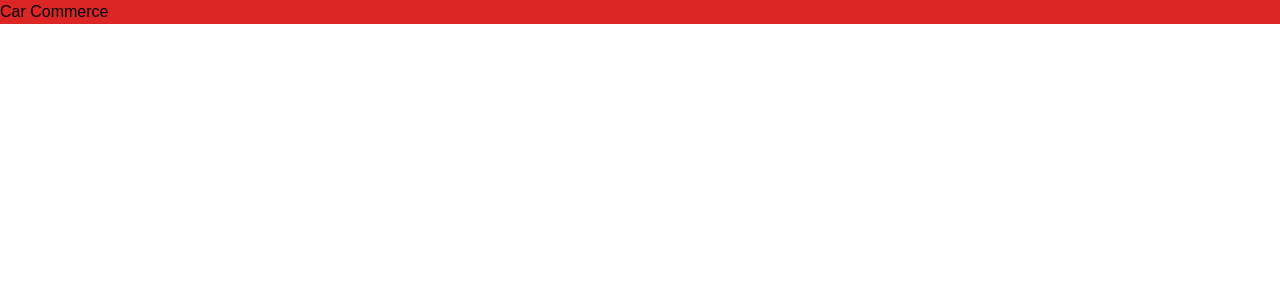
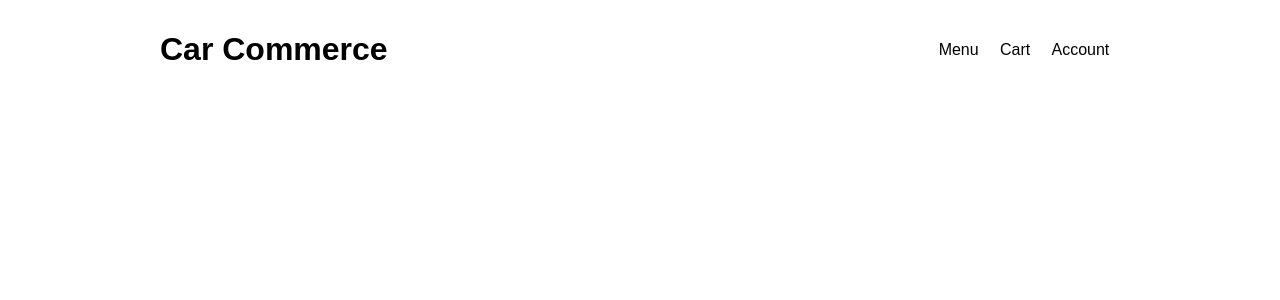
Before and after one commit to Melophylic/car-commerce, a Django app: page / in a window 1280 px wide. Shown: the top 300 px of the page. Run offline with Django 4.2, Linux system fonts and the light colour scheme; style sheets or scripts are compiled from the project's sources.

Commit message:
added css

```diff
--- a/main/static/style.css
+++ b/main/static/style.css
@@ -1,15 +1,34 @@
-@import "tailwindcss/base";
+/* @import "tailwindcss/base";
 
 @import "tailwindcss/components";
 
-@import "tailwindcss/utilities";
+@import "tailwindcss/utilities"; */
 
 .text-2xl {
     font-size: 1.5rem; /* Adjust font size for text-2xl class */
     font-weight: bold; /* Add font weight for headings */
 }
 
+.header {
+    display: flex;
+    align-items: center;
+}
 
+.header-logo {
+    margin: 10px;
+    margin-left: 10rem;
+}
+
+.header-buttons {
+    display: flex;
+    flex: content;
+    justify-content: space-around;
+    flex-wrap: wrap;
+    max-width: 12rem;
+    margin-left: auto;
+    margin-right: 10rem;
+
+}
 
 body {
     font-family: Arial, sans-serif; /* Set font family for body text */
--- a/main/templates/main.html
+++ b/main/templates/main.html
@@ -5,13 +5,19 @@
 <head>
     <meta charset="UTF-8">
     <meta name="viewport" content="width=device-width, initial-scale=1.0">
-
     <link rel="stylesheet" type="text/css" href="{% static 'style.css' %}">
     <title>Car Commerce</title>
 </head>
     <body>
-        <div class="bg-red-600">
-            <h1>Car Commerce</h1>
+        <div class="header">
+            <div class="header-logo">
+                <h1>Car Commerce</h1>
+            </div>
+            <div class="header-buttons">
+                <p>Menu</p>
+                <p>Cart</p>
+                <p>Account</p>
+            </div>
         </div>
         <script>
 
```
